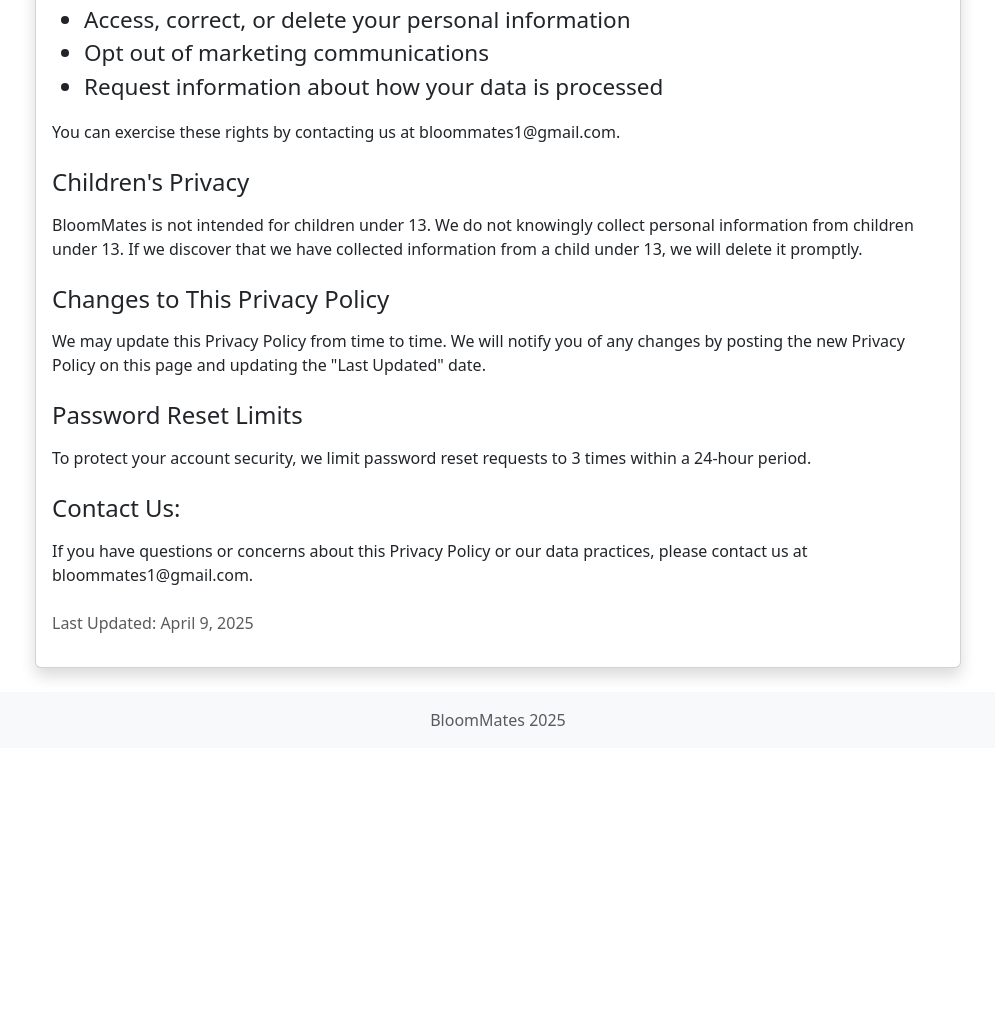
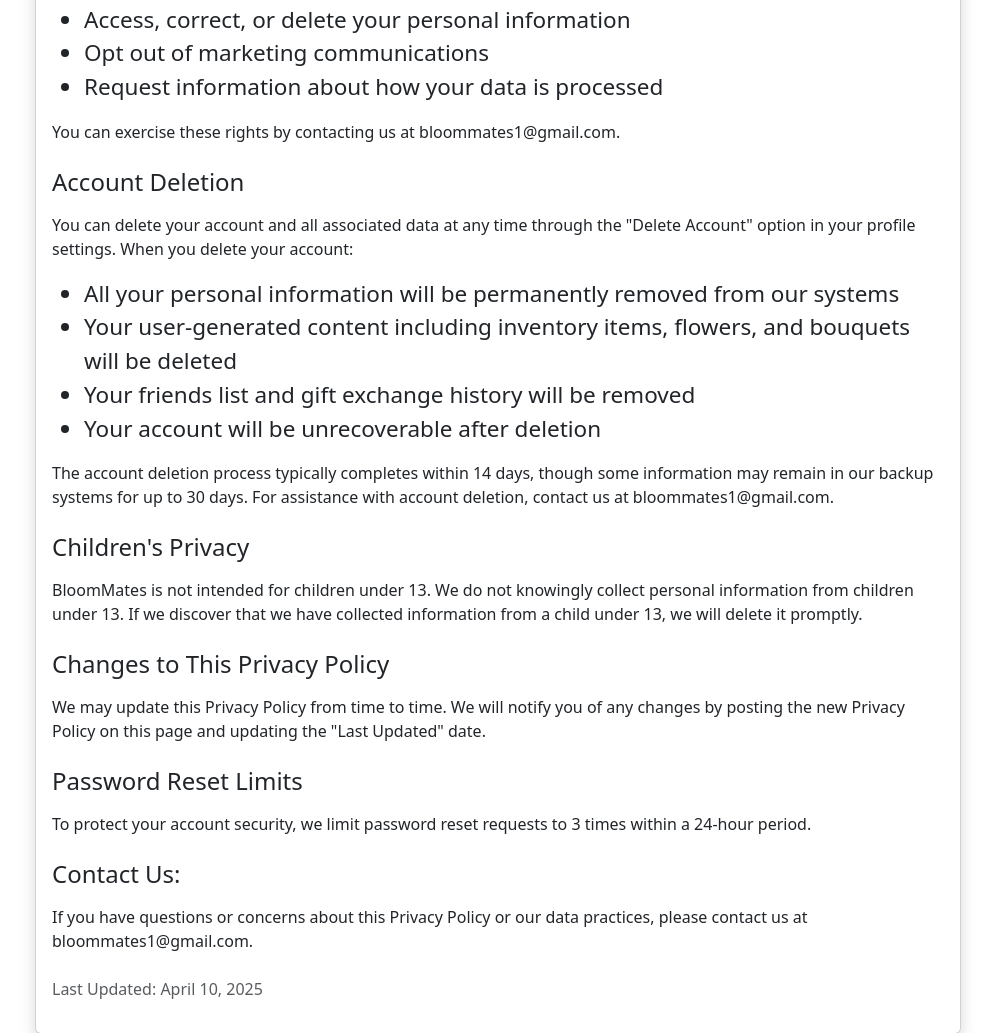
Before and after one commit to VictoryMa8/bloommates-app, a plain HTML site: page privacy_policy.html in a window 1280 px wide. Shown: the part 2301-3334 px from the top of the page, without its empty margins (142-1137 px from the left). Before the commit the page ends 3049 px from the top, so only its background shows below. Drawn offline with nearby package versions, Linux system fonts and the light colour scheme.

Commit message:
Account deletion section added

```diff
--- a/privacy_policy.html
+++ b/privacy_policy.html
@@ -137,6 +137,25 @@
                         </ul>
                         <p>You can exercise these rights by contacting us at bloommates1@gmail.com.</p>
 
+                        <h4 class="mt-4 mb-3">Account Deletion</h4>
+                        <p>
+                            You can delete your account and all associated data at any time through the "Delete Account"
+                            option in your profile settings. When you delete your account:
+                        </p>
+
+                        <ul>
+                            <li>All your personal information will be permanently removed from our systems</li>
+                            <li> Your user-generated content including inventory items, flowers, and bouquets will be
+                                deleted</li>
+                            <li> Your friends list and gift exchange history will be removed</li>
+                            <li> Your account will be unrecoverable after deletion</li>
+                        </ul>
+
+                        <p>
+                            The account deletion process typically completes within 14 days, though some information may
+                            remain in our backup systems for up to 30 days. For assistance with account deletion,
+                            contact us at bloommates1@gmail.com.</p>
+
                         <h4 class="mt-4 mb-3">Children's Privacy</h4>
                         <p>BloomMates is not intended for children under 13. We do not knowingly collect personal
                             information
@@ -157,7 +176,7 @@
                             contact us
                             at bloommates1@gmail.com.</p>
 
-                        <p class="text-muted mt-4">Last Updated: April 9, 2025</p>
+                        <p class="text-muted mt-4">Last Updated: April 10, 2025</p>
                     </div>
                 </div>
             </div>
```
